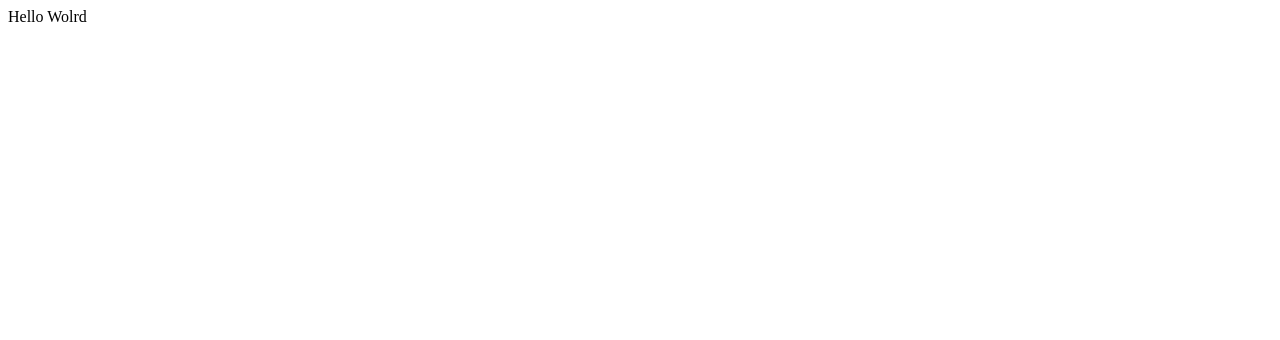
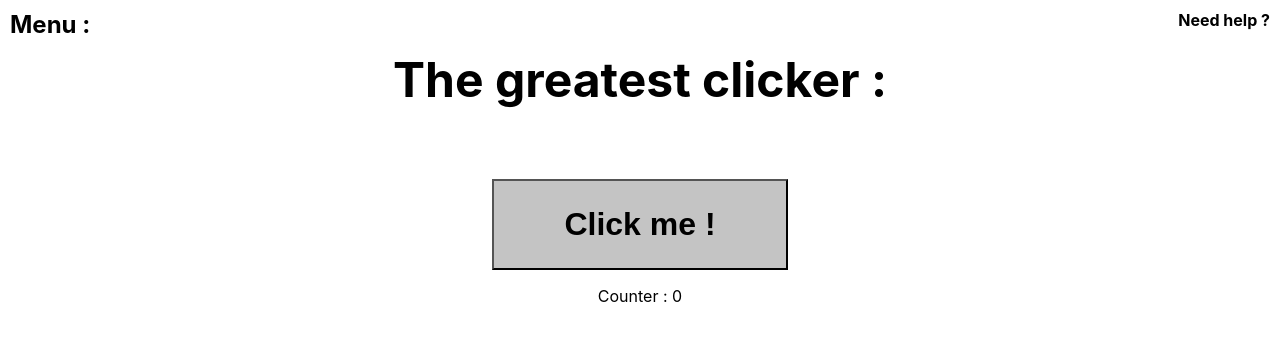
Before and after one commit to axdelafuen/vampire-survivors-clicker, a plain HTML site: page index.html in a window 1280 px wide. Drawn offline with Linux system fonts and the light colour scheme.

Commit message:
mise en place de la forme et du premier script de click

```diff
--- a/index.html
+++ b/index.html
@@ -3,8 +3,31 @@
     <head>
         <meta charset="utf-8" />
         <title> Great Clicker </title>
+        <link rel="shortcut icon" type="image/png" href="./img/favicon.png" />
+        <link rel="stylesheet" href="./style/style.css" />
     </head>
     <body>
-       Hello Wolrd
+
+        <div class="content">
+            <span class="menu">
+                Menu :
+            </span>
+            <h1>
+                The greatest clicker :
+            </h1>
+            <a href="./help/">
+                <span class="help">
+                    Need help ?
+                </span>
+            </a>
+            <button class="click-zone" onclick="increment()">
+                     Click me !
+            </button>
+            <p>
+                Counter :  <span id="counter">0</span>
+            </p>
+        </div>
+
+        <script src="./script/clicker.js"></script>
     </body>
 </html>
--- /dev/null
+++ b/script/clicker.js
@@ -0,0 +1,6 @@
+var clicks = 0;
+
+function increment(){
+    clicks = clicks + 1;
+    counter.innerHTML = clicks;
+}
--- /dev/null
+++ b/style/style.css
@@ -0,0 +1,45 @@
+.content{
+    position: fixed;
+    display: flex;
+    flex-direction: column;
+    right: 0;
+    left: 0;
+    top:0;
+    bottom: 0;
+    align-items: center;
+    font-family: -apple-system, 'Segoe UI', Roboto, Oxygen, Ubuntu, Cantarell;
+}
+
+h1{
+    font-size: 48px;
+    margin-top: 50px;
+    margin-bottom: 70px;
+    height: min-content;
+}
+
+.menu{
+    position: absolute;
+    top: 10px;
+    left: 10px;
+    font-weight: bold;
+    font-size: 24px;
+}
+
+.help{
+    position: absolute;
+    top: 10px;
+    right: 10px;
+    text-decoration: none;
+    color: black;
+    font-weight: bold;
+}
+
+.click-zone{
+    font-size: 32px;
+    font-weight: bold;
+    background-color: rgba(0, 0, 0, 0.231);
+    padding: 25px 70px;
+}
+.click-zone:hover{
+    cursor: pointer;
+}
```
Also changed, not shown: help/index.html (added, +10 -0 lines), img/favicon.png (added).
